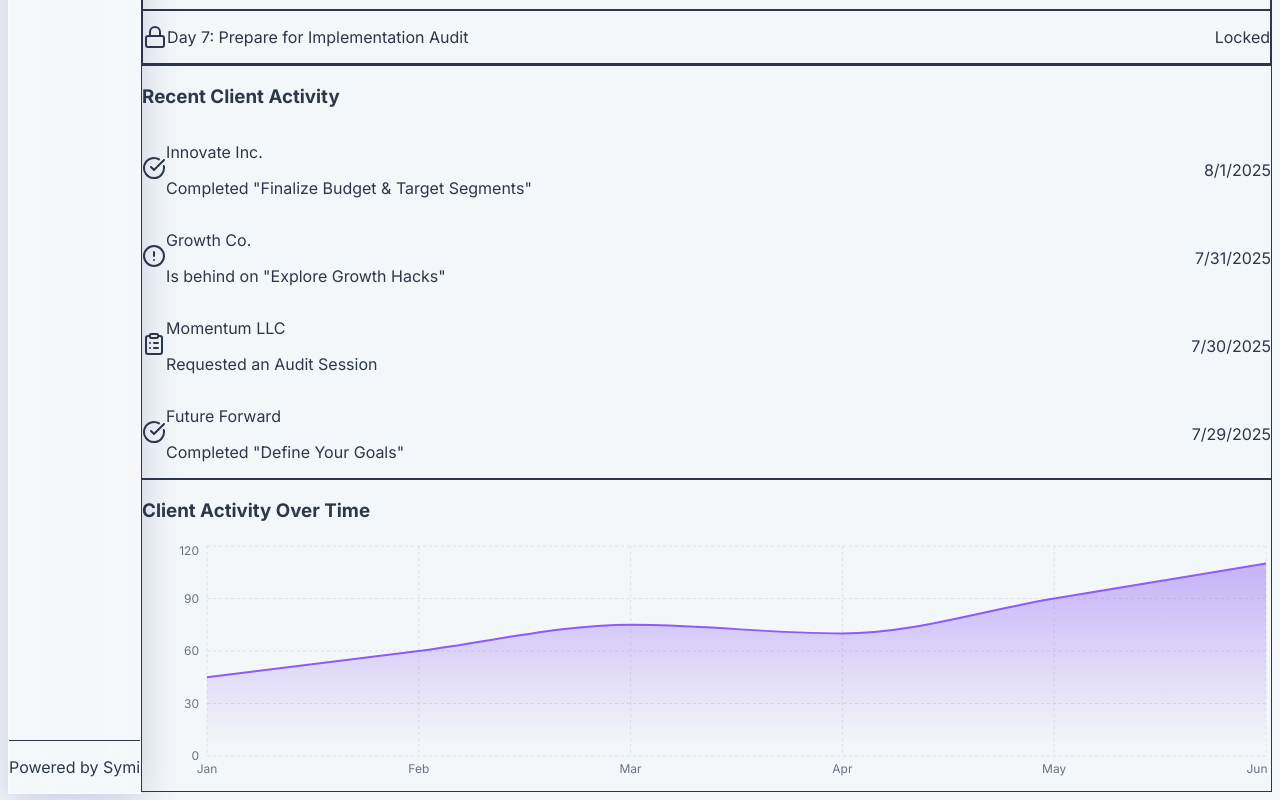
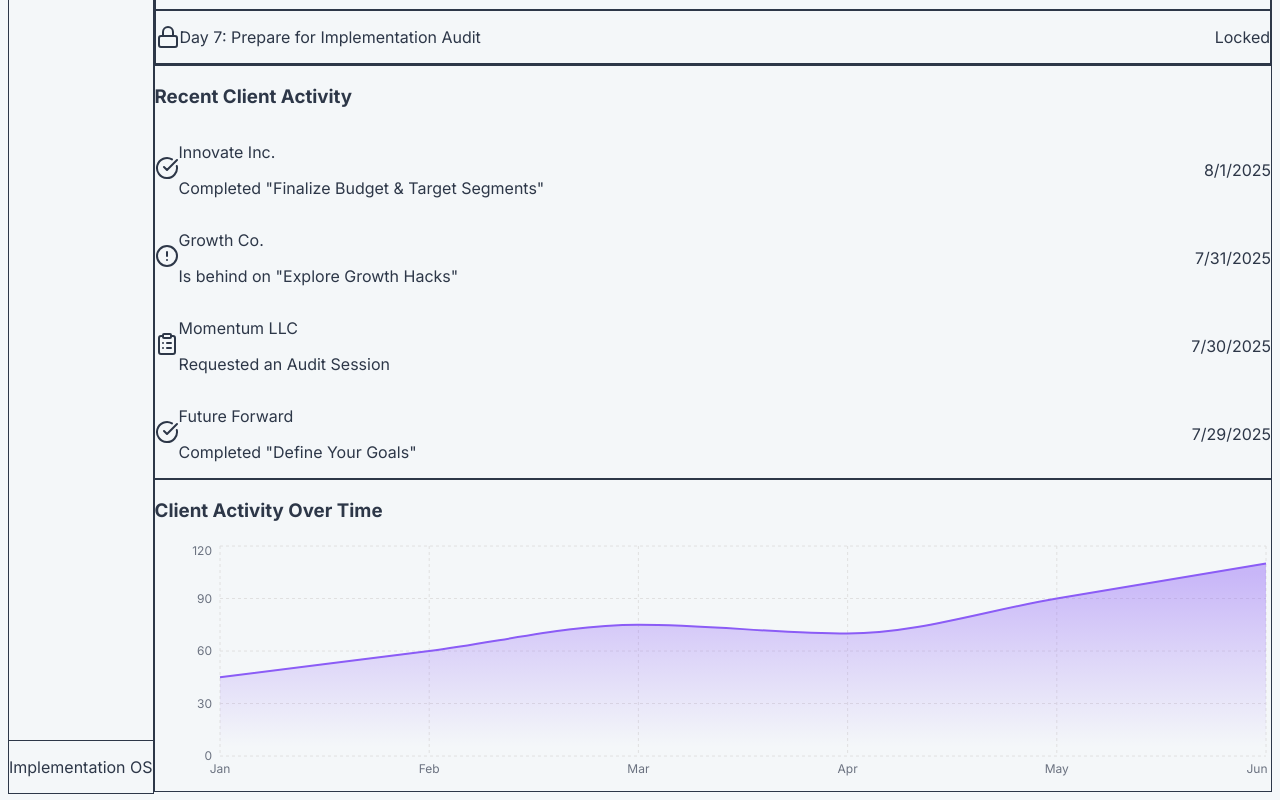
Before and after one commit to echofield/joshdashboard, a Next.js app: page / in a window 1280 px wide. Shown: the part 1359-2159 px from the top of the page. Built offline with nearby package versions, Linux system fonts and the light colour scheme; no server answers.

Commit message:
Update page.js

```diff
--- a/app/page.js
+++ b/app/page.js
@@ -4,13 +4,11 @@ import React, { useState } from 'react';
 import dynamic from 'next/dynamic';
 import { Rocket, Users, Calendar, Target, Settings } from 'lucide-react';
 
-// This is the key change:
-// We dynamically import the Dashboard component and disable Server-Side Rendering (ssr: false).
-// This prevents the charting library from crashing the page.
+// Fixed the Dashboard import - make sure this path is correct
 const Dashboard = dynamic(() => import('../components/Dashboard'), {
     ssr: false,
     loading: () => (
-        <div className="flex items-center justify-center h-screen w-full">
+        <div className="flex items-center justify-center h-screen w-full bg-gradient-to-br from-slate-50 to-blue-50">
             <p className="text-lg text-gray-600">Loading Dashboard...</p>
         </div>
     )
@@ -45,29 +43,22 @@ const Sidebar = ({ activeTab, setActiveTab }) => {
         ))
     );
 
-    const glassStrongStyle = {
-        backdropFilter: 'blur(20px)',
-        background: 'rgba(255, 255, 255, 0.15)',
-        border: '1px solid rgba(255, 255, 255, 0.3)',
-        boxShadow: '0 12px 40px rgba(31, 38, 135, 0.2)'
-    };
-
     return (
         <aside className="p-4 w-64 flex-shrink-0">
-            <div className="rounded-3xl p-6 h-full flex flex-col" style={glassStrongStyle}>
+            <div className="rounded-3xl p-6 h-full flex flex-col bg-white/15 backdrop-blur-xl border border-white/30 shadow-2xl">
                 <div className="flex items-center gap-3 mb-8">
                     <div className="w-10 h-10 bg-gradient-to-br from-purple-500 to-teal-500 rounded-full flex items-center justify-center">
                         <Rocket className="w-5 h-5 text-white" />
                     </div>
                     <span className="text-xl font-bold bg-gradient-to-r from-purple-600 to-teal-600 bg-clip-text text-transparent">
-                        Sadia K
+                        Josh W.
                     </span>
                 </div>
                 <nav className="flex-1 space-y-2">
                     {renderNavItems()}
                 </nav>
                 <div className="mt-8 pt-6 border-t border-white/20">
-                    <p className="text-sm text-gray-700">Powered by Symi</p>
+                    <p className="text-sm text-gray-700">Implementation OS</p>
                 </div>
             </div>
         </aside>
@@ -84,25 +75,25 @@ export default function HomePage() {
                 return <Dashboard />;
             case "clients":
                 return (
-                    <div className="flex items-center justify-center min-h-[500px] text-gray-500 text-lg">
+                    <div className="flex items-center justify-center min-h-[500px] text-gray-500 text-lg bg-white/60 rounded-2xl">
                         <p>Clients view coming soon...</p>
                     </div>
                 );
             case "content":
                 return (
-                    <div className="flex items-center justify-center min-h-[500px] text-gray-500 text-lg">
+                    <div className="flex items-center justify-center min-h-[500px] text-gray-500 text-lg bg-white/60 rounded-2xl">
                         <p>Content Hub view coming soon...</p>
                     </div>
                 );
             case "analytics":
                 return (
-                    <div className="flex items-center justify-center min-h-[500px] text-gray-500 text-lg">
+                    <div className="flex items-center justify-center min-h-[500px] text-gray-500 text-lg bg-white/60 rounded-2xl">
                         <p>Analytics view coming soon...</p>
                     </div>
                 );
             case "settings":
                 return (
-                    <div className="flex items-center justify-center min-h-[500px] text-gray-500 text-lg">
+                    <div className="flex items-center justify-center min-h-[500px] text-gray-500 text-lg bg-white/60 rounded-2xl">
                         <p>Settings view coming soon...</p>
                     </div>
                 );
```
